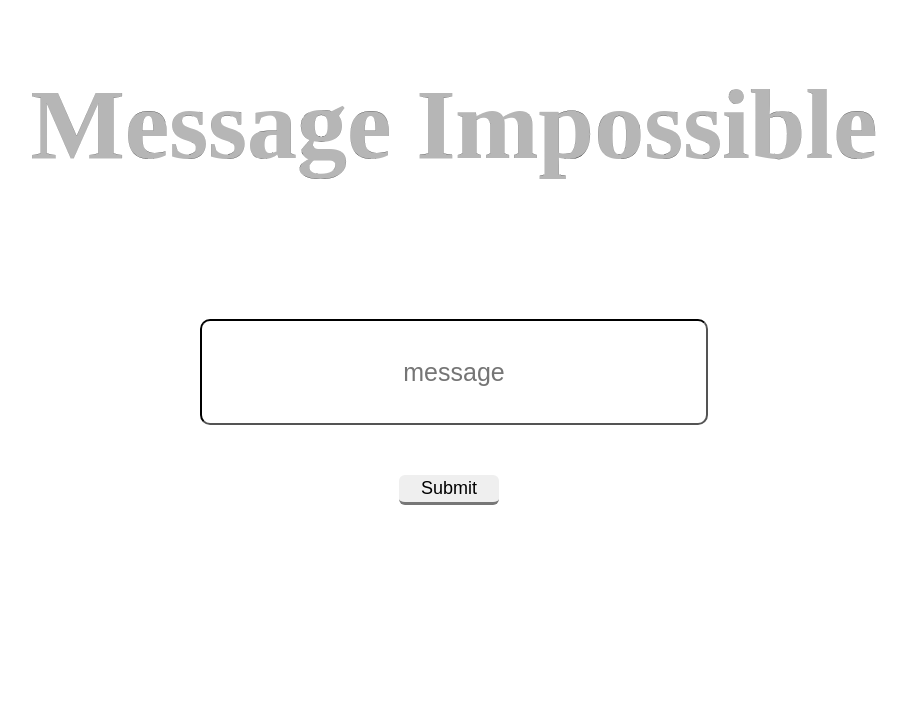
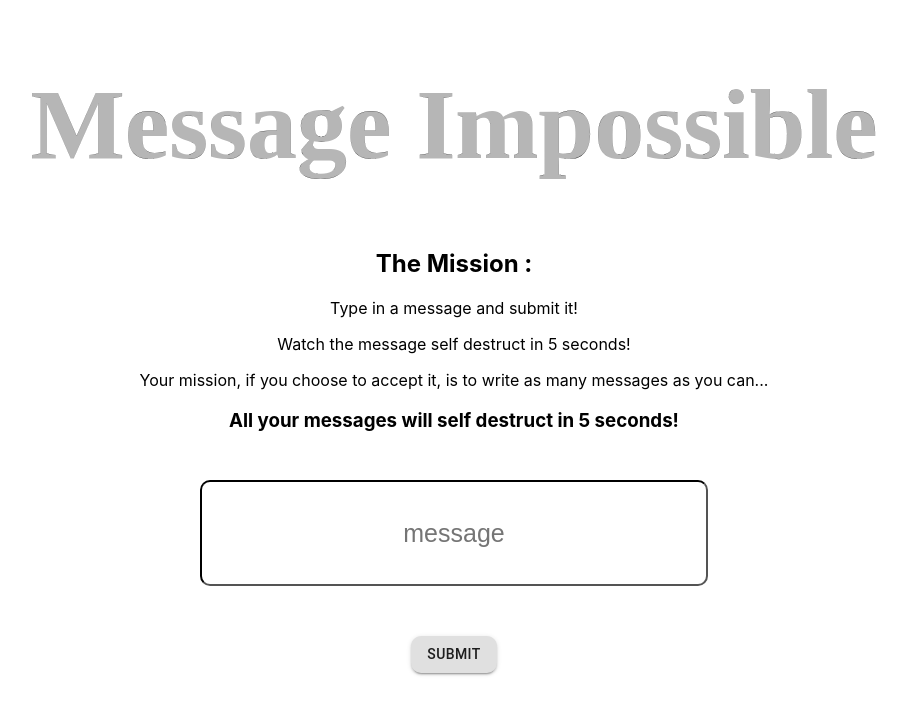
Before and after one commit to spencerT101/redux-message-queue, a React (Create React App) app: page / in a window 1280 px wide. Shown: the top 714 px of the page, without its empty margins (186-1093 px from the left). Built offline with nearby package versions, Linux system fonts and the light colour scheme; a web font is replaced by a local one.

Commit message:
used some material UI for buttons

```diff
--- a/package.json
+++ b/package.json
@@ -3,6 +3,7 @@
   "version": "0.1.0",
   "private": true,
   "dependencies": {
+    "@material-ui/icons": "^4.11.2",
     "@testing-library/jest-dom": "^5.14.1",
     "@testing-library/react": "^11.2.7",
     "@testing-library/user-event": "^12.8.3",
--- a/src/App.css
+++ b/src/App.css
@@ -32,15 +32,3 @@
   height: auto;
   padding: 0px;
 }
-
-#bottom-layer{
-  display:flex;
-  flex-wrap: wrap;
-  justify-content: center;
-  width: auto;
-  height: auto;
-  padding: 0px;
-  width:300px;
-  background-color: white;
-
-}
--- a/src/App.js
+++ b/src/App.js
@@ -6,19 +6,19 @@ function App() {
   return (
     <div className="App">
         <h1 id="title">Message Impossible</h1>
+        <div id ="the-mission">
+          <h2>The Mission :</h2>
+          <p>Type in a message and submit it!</p>
+          <p>Watch the message self destruct in 5 seconds!</p>
+          <p>Your mission, if you choose to accept it, is to write as many messages as you can...</p>
+          <h3>All your messages will self destruct in 5 seconds!</h3>
+        </div>
         <div id = "top-layer">
           <MessageForm/>
         </div>
         <div id = "middle-layer">
           <MessageList />
         </div>
-        {/* <div id ="bottom-layer" >
-          <h2>The Mission :</h2>
-          <p>Type in a message and submit!</p>
-          <p>Watch the message self destruct in 5 seconds!</p>
-          <p>Your mission, if you choose to accept it, is to write as many messages as you can...</p>
-          <h3>All your messages will self destruct in 5 seconds!</h3>
-        </div> */}
     </div>
   );
 }
--- a/src/components/messageForm.css
+++ b/src/components/messageForm.css
@@ -10,23 +10,13 @@
   height: 100px ;
   justify-content: center;
   border-radius: 10px;
-  margin-top: 20px;
+  margin-top: -20px;
   font-size: 25px;
   border-color: black;
-
 }
 
 #button {
-  width: 100px;
-  font-family: Arial, Helvetica, sans-serif;
-  font-size: large;
   margin-top: 50px;
-  margin-left: 10px;
-  margin-right: 20px;
-  height: 30px;
-  border: white;
   border-radius: 10px;
   cursor: pointer;
-  border-bottom: 3px solid #777;
-  border-radius: 6px;
 }
--- a/src/components/messageForm.js
+++ b/src/components/messageForm.js
@@ -1,6 +1,8 @@
 import { setMessage } from "../actions/messageActions";
 import { useState } from "react";
 import "./messageForm.css"
+import Button from '@material-ui/core/Button';
+
 
 const MessageForm = function () {
 
@@ -27,7 +29,7 @@ return (
                 onChange={event => updateMessage(event.target.value)}
                 id = "text-box"
             />
-            <button onClick={handleNewMessage} id = "button">Submit</button>
+            <Button variant="contained" onClick={handleNewMessage} id = "button">Submit</Button>
         </form>
     </div>
 )}
--- a/src/components/messageItem.css
+++ b/src/components/messageItem.css
@@ -18,7 +18,7 @@ ul{
 li{
   height:30px;
   font-family:arial;
-  font-size:30px;
+  font-size:25px;
   background-color: white;
   padding:10px;
   border-radius: 20px;
```
Also changed, not shown: 1 other file (tests, documents, lock files or other folders).
